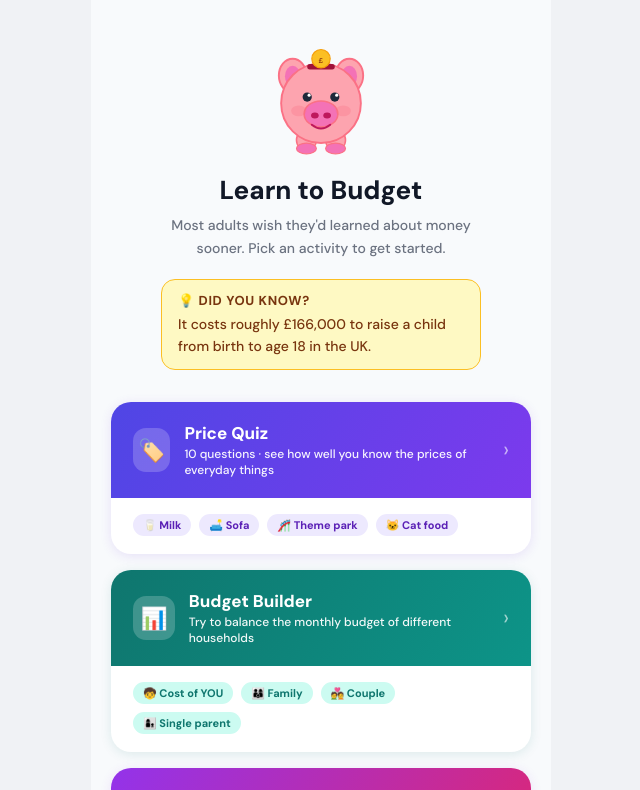
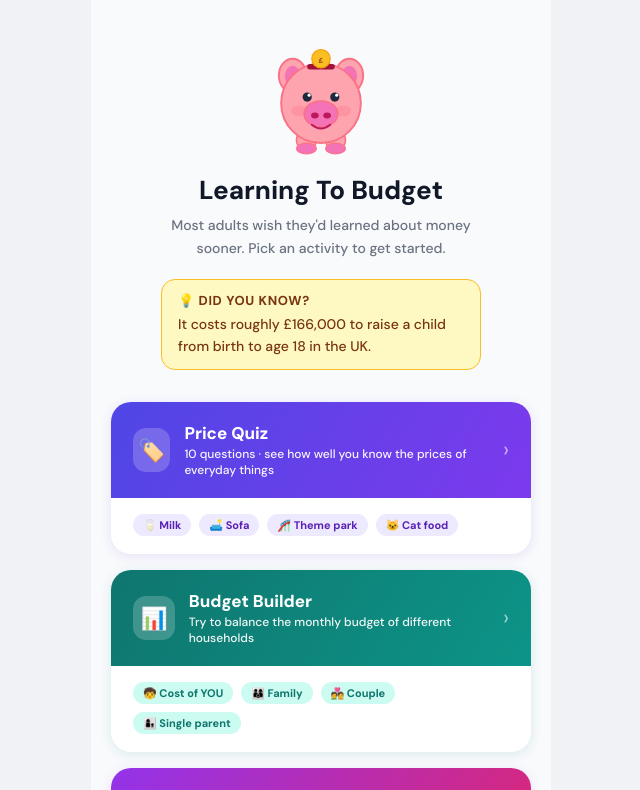
Before and after one commit to samdkrc85-cmd/Learning-To-Budget, a React (Vite) app: page / in a window 1280 px wide. Shown: the top 790 px of the page, without its empty margins (319-959 px from the left). Built offline with nearby package versions, Linux system fonts and the light colour scheme.

Commit message:
Rename app title to 'Learning To Budget' consistently

```diff
--- a/index.html
+++ b/index.html
@@ -6,7 +6,7 @@
     <meta name="theme-color" content="#0f766e" />
     <link rel="icon" type="image/svg+xml" href="/icon.svg" />
     <link rel="apple-touch-icon" href="/icon.svg" />
-    <title>Learn to Budget</title>
+    <title>Learning To Budget</title>
   </head>
   <body>
     <div id="root"></div>
--- a/src/components/Home.jsx
+++ b/src/components/Home.jsx
@@ -93,7 +93,7 @@ export default function Home({ onNav }) {
       <div style={{ padding: (installPrompt && !installed ? "24px" : "48px") + " 24px 32px", textAlign: "center" }}>
         <PiggyLogo />
         <h1 style={{ fontSize: 26, fontWeight: 800, color: "#111827", marginBottom: 8, lineHeight: 1.2 }}>
-          Learn to Budget
+          Learning To Budget
         </h1>
         <p style={{ color: "#6b7280", fontSize: 14, fontWeight: 500, lineHeight: 1.6, maxWidth: 300, margin: "0 auto" }}>
           Most adults wish they'd learned about money sooner. Pick an activity to get started.
--- a/vite.config.js
+++ b/vite.config.js
@@ -10,7 +10,7 @@ export default defineConfig({
       registerType: "autoUpdate",
       includeAssets: ["icon.svg"],
       manifest: {
-        name: "Learn to Budget",
+        name: "Learning To Budget",
         short_name: "Learning To Budget",
         description: "A financial literacy app for children aged 8–13",
         start_url: "/",
```
